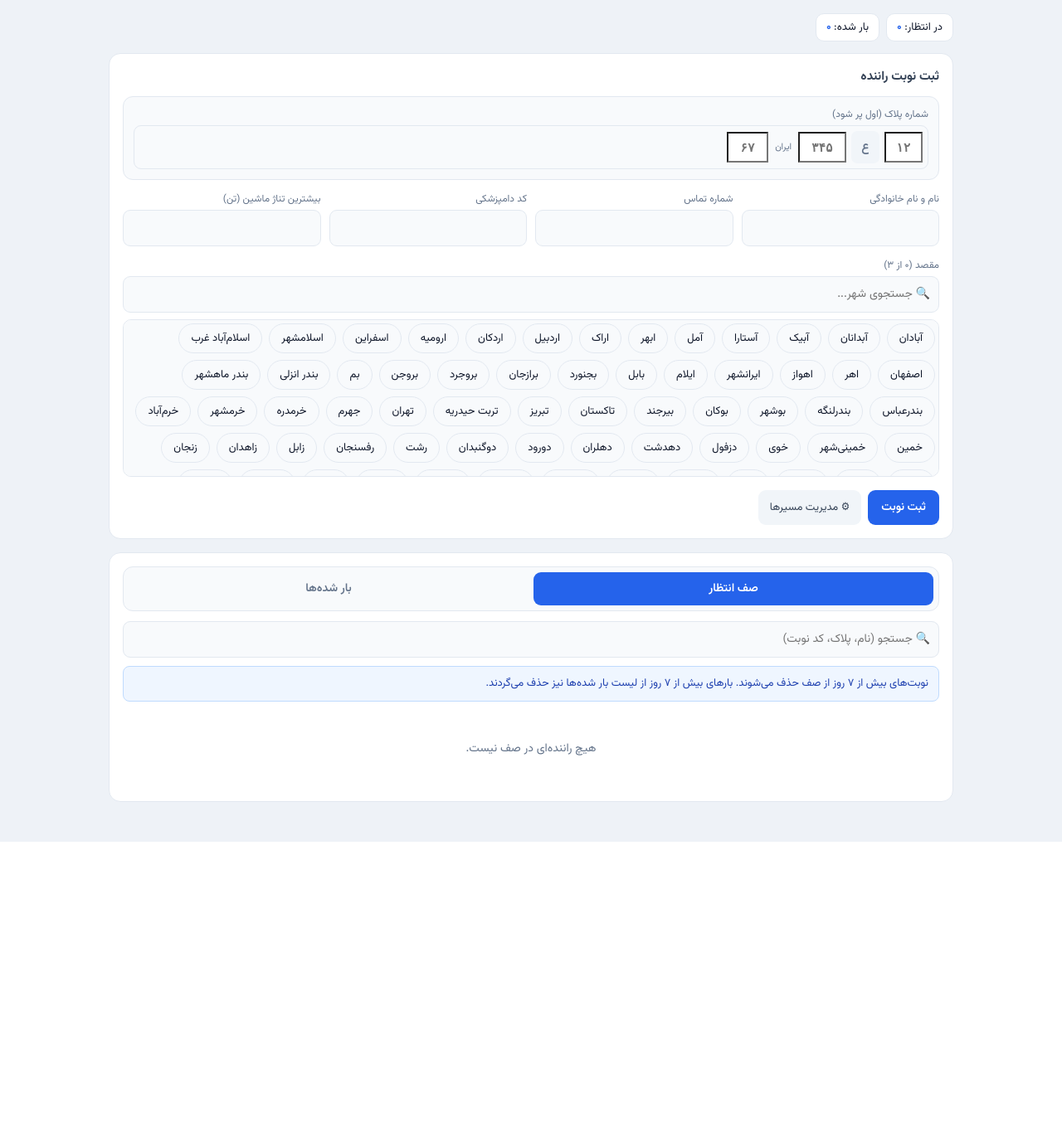
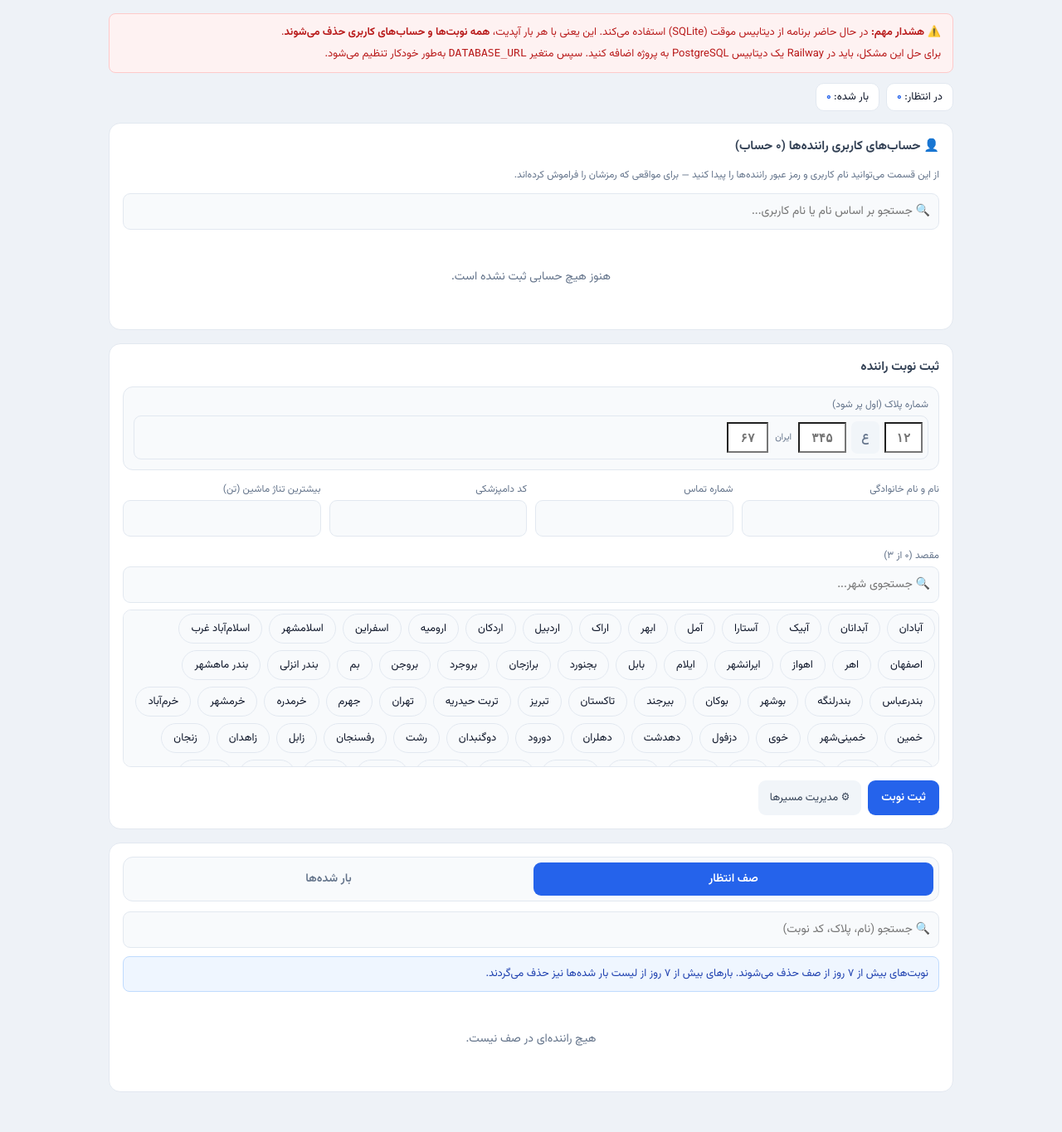
Before and after one commit to bozorgmehrgraphic/nobat, a Flask app: page /manager in a window 1280 px wide. Shown: the part 61-1426 px from the top of the page at 83% size. Before the commit the page ends 1076 px from the top, so only its background shows below. Run offline with Flask 3, Linux system fonts and the light colour scheme; a user stored in the database is signed in.

Commit message:
Update manager.html

```diff
--- a/templates/manager.html
+++ b/templates/manager.html
@@ -1,9 +1,46 @@
 {% extends 'base.html' %}
 {% block content %}
+
+{% if not db_is_postgres %}
+<div style="background:#fef2f2;border:1px solid #fecaca;color:#b91c1c;padding:10px 14px;border-radius:8px;font-size:13px;margin-bottom:12px;line-height:1.9">
+  ⚠️ <b>هشدار مهم:</b> در حال حاضر برنامه از دیتابیس موقت (SQLite) استفاده می‌کند. این یعنی با هر بار آپدیت، <b>همه نوبت‌ها و حساب‌های کاربری حذف می‌شوند</b>.<br>
+  برای حل این مشکل، باید در Railway یک دیتابیس PostgreSQL به پروژه اضافه کنید. سپس متغیر <code>DATABASE_URL</code> به‌طور خودکار تنظیم می‌شود.
+</div>
+{% else %}
+<div style="background:#dcfce7;border:1px solid #86efac;color:#15803d;padding:8px 14px;border-radius:8px;font-size:13px;margin-bottom:12px;text-align:center">
+  ✓ اتصال به دیتابیس پایدار PostgreSQL برقرار است — اطلاعات شما محفوظ می‌ماند
+</div>
+{% endif %}
 
 <div class="stats-row">
   <div class="stat">در انتظار: <b>{{ waiters|length|fa }}</b></div>
   <div class="stat">بار شده: <b>{{ loadeds|length|fa }}</b></div>
+</div>
+
+<div class="card">
+  <h2>👤 حساب‌های کاربری راننده‌ها ({{ user_count|fa }} حساب)</h2>
+  <div style="font-size:12px;color:#64748b;margin-bottom:10px;line-height:1.9">
+    از این قسمت می‌توانید نام کاربری و رمز عبور راننده‌ها را پیدا کنید — برای مواقعی که رمزشان را فراموش کرده‌اند.
+  </div>
+  <input type="text" class="queue-search" id="userSearch" placeholder="🔍 جستجو بر اساس نام یا نام کاربری...">
+  <div id="userList">
+    {% if not credentials %}
+      <div class="empty">هنوز هیچ حسابی ثبت نشده است.</div>
+    {% endif %}
+    {% for c in credentials %}
+      <div class="item" data-username="{{ c.username }}" data-drivername="{{ c.user.name if c.user else '' }}">
+        <div class="num" style="background:#fef3c7;color:#b45309">👤</div>
+        <div class="body">
+          <div class="name">{{ c.user.name if c.user else '—' }}</div>
+          <div class="meta" style="gap:18px">
+            <span>👤 نام کاربری: <b style="color:#0f172a">{{ c.username }}</b></span>
+            <span>🔑 رمز عبور: <b style="color:#dc2626">{{ c.plain_password }}</b></span>
+            <span>📞 {{ (c.user.phone or '—')|fa if c.user else '—' }}</span>
+          </div>
+        </div>
+      </div>
+    {% endfor %}
+  </div>
 </div>
 
 <div class="card">
@@ -198,6 +235,72 @@
     chips[i].style.display = (!q || name.indexOf(q) !== -1) ? '' : 'none';
   }
 });
+
+document.getElementById('userSearch').addEventListener('keyup', function(){
+  var q = this.value.trim().toLowerCase();
+  var items = document.querySelectorAll('#userList .item');
+  for(var i = 0; i < items.length; i++){
+    var el = items[i];
+    var hay = (el.getAttribute('data-username') + ' ' + el.getAttribute('data-drivername')).toLowerCase();
+    el.style.display = (!q || hay.indexOf(q) !== -1) ? '' : 'none';
+  }
+});
+
+(function(){
+  var two = document.getElementById('fPlateTwo');
+  var three = document.getElementById('fPlateThree');
+  var city = document.getElementById('fPlateCity');
+  if(!two || !three || !city) return;
+  [two, three, city].forEach(function(el){
+    el.addEventListener('input', function(){
+      el.value = el.value.replace(/[^0-9۰-۹]/g, '');
+      document.getElementById('autoFillBadge').classList.remove('on');
+      document.getElementById('dupBadge').classList.remove('on');
+      checkPlate();
+    });
+  });
+})();
+
+function checkPlate(){
+  var two = document.getElementById('fPlateTwo').value;
+  var three = document.getElementById('fPlateThree').value;
+  var city = document.getElementById('fPlateCity').value;
+  if(two.length !== 2 || three.length !== 3 || city.length !== 2) return;
+
+  var dupEntry = null;
+  document.querySelectorAll('#listQueue .item').forEach(function(el){
+    var p = (el.getAttribute('data-plate') || '').split(' ');
+    if(p[0] === two && p[1] === three && p[2] === city) dupEntry = el;
+  });
+  var dup = document.getElementById('dupBadge');
+  var badge = document.getElementById('autoFillBadge');
+  dup.classList.remove('on');
+  badge.classList.remove('on');
+
+  if(dupEntry){
+    dup.innerHTML = '⛔ این پلاک در صف است — ' + dupEntry.getAttribute('data-name') + ' (کد ' + dupEntry.getAttribute('data-code') + ')';
+    dup.classList.add('on');
+    return;
+  }
+
+  fetch('/api/plate?two=' + encodeURIComponent(two) + '&three=' + encodeURIComponent(three) + '&city=' + encodeURIComponent(city))
+    .then(function(r){ return r.json(); })
+    .then(function(data){
+      if(!data.found) return;
+      document.getElementById('fName').value = data.name || '';
+      document.getElementById('fPhone').value = data.phone || '';
+      document.getElementById('fVet').value = data.vet_code || '';
+      document.getElementById('fTon').value = data.tonnage || '';
+      var dests = data.destinations || [];
+      document.querySelectorAll('#destChips .chip').forEach(function(ch){
+        if(dests.indexOf(ch.getAttribute('data-dest')) !== -1) ch.classList.add('on');
+        else ch.classList.remove('on');
+      });
+      refreshHidden();
+      badge.classList.add('on');
+    })
+    .catch(function(err){ console.error(err); });
+}
 </script>
 
 {% endblock %}
```
